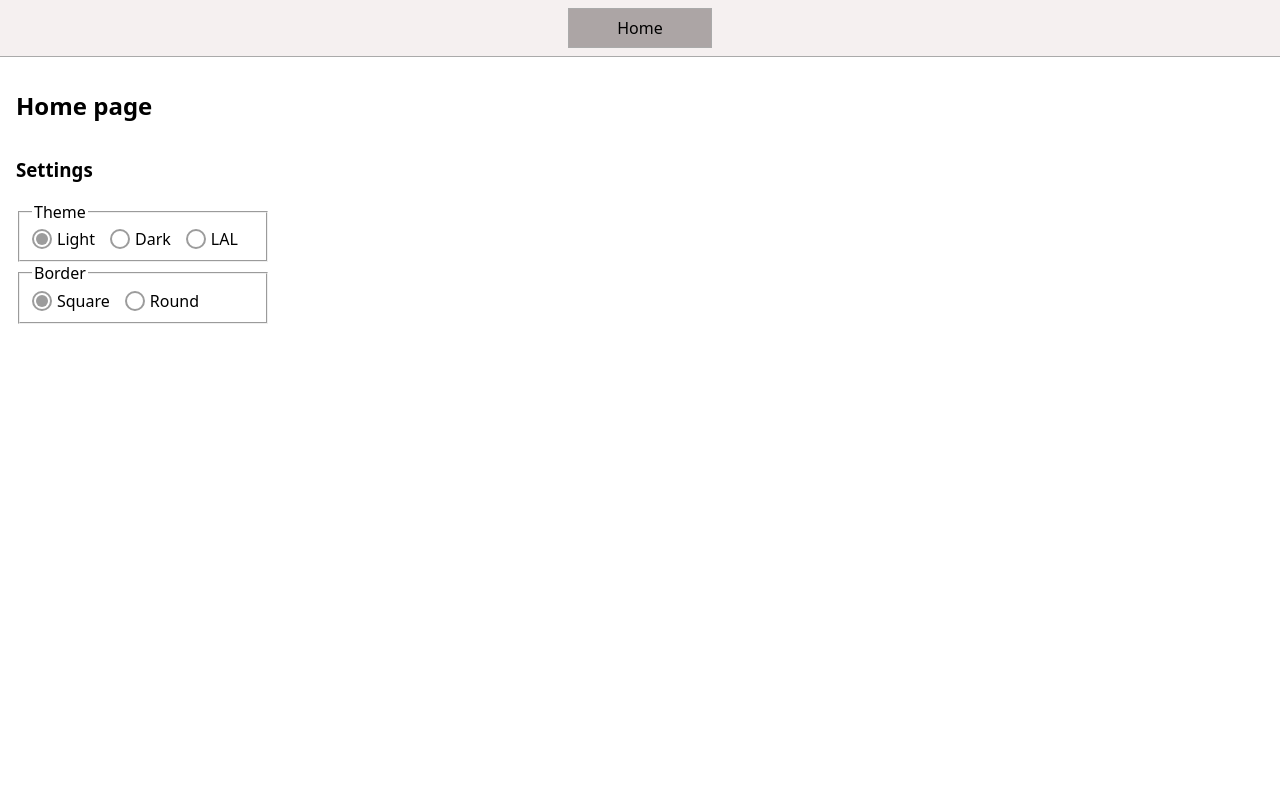
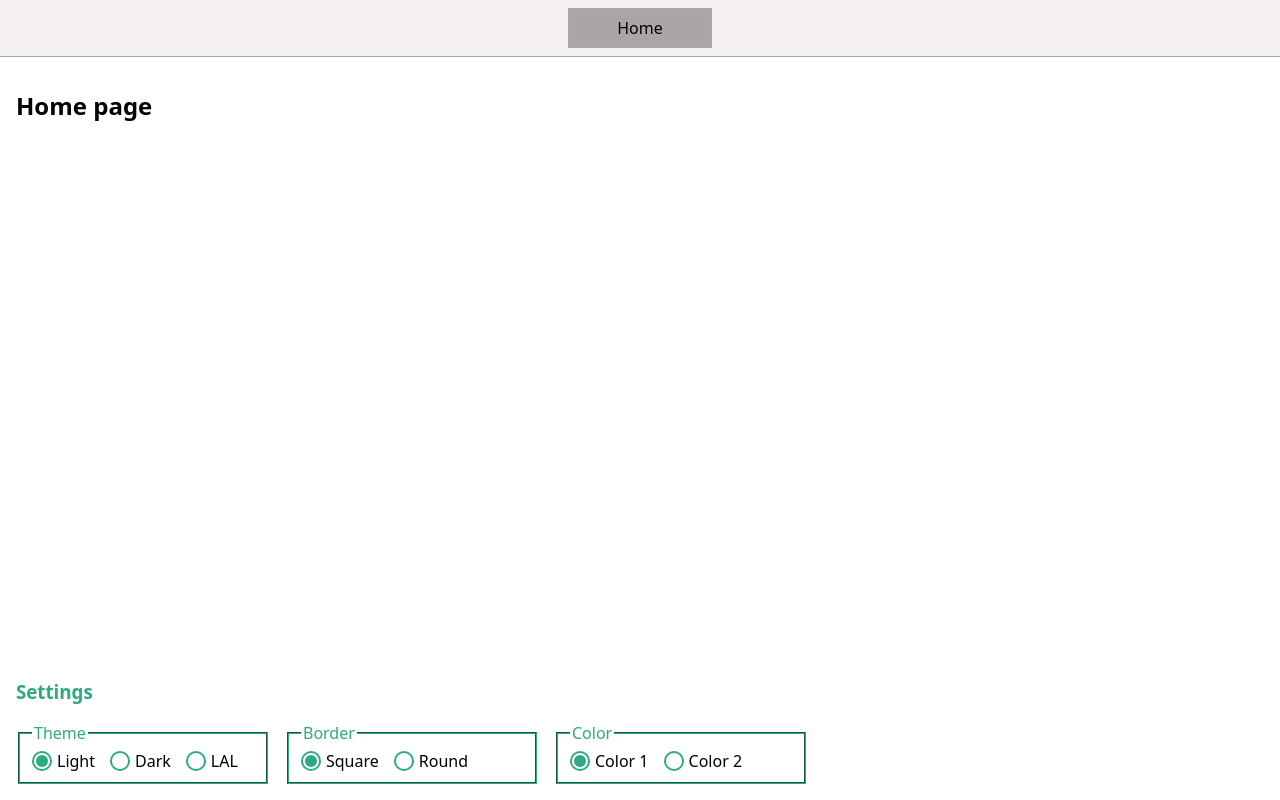
Before and after one commit to LukeRuozzi/theme-selector, a plain HTML site: page index.html in a window 1280 px wide. Drawn offline with Linux system fonts and the light colour scheme.

Commit message:
3 files modified

```diff
--- a/index.html
+++ b/index.html
@@ -17,41 +17,77 @@
     </nav>
     <main>
       <h1>Home page</h1>
+    </main>
+
+    <div class="settings-wrapper">
       <h3>Settings</h3>
+
+      <div class="settings-container">
         <fieldset class="settings">
           <legend>Theme</legend>
           <div class="radio-wrapper">
+            <label>
               <input type="radio" id="light" name="theme" />
               <div class="radio-check"></div>
-          <label for="light">Light</label>
+              Light
+            </label>
           </div>
 
           <div class="radio-wrapper">
+            <label>
               <input type="radio" id="dark" name="theme" />
               <div class="radio-check"></div>
-          <label for="dark">Dark</label>
+              Dark
+            </label>
           </div>
 
           <div class="radio-wrapper">
+            <label>
               <input type="radio" id="lal" name="theme" />
               <div class="radio-check"></div>
-          <label for="lal">LAL</label>
+              LAL
+            </label>
           </div>
         </fieldset>
+
         <fieldset class="settings">
           <legend>Border</legend>
           <div class="radio-wrapper">
+            <label>
               <input type="radio" id="square" name="border" />
               <div class="radio-check"></div>
-          <label for="square">Square</label>
+              Square
+            </label>
           </div>
 
           <div class="radio-wrapper">
+            <label>
               <input type="radio" id="round" name="border" />
               <div class="radio-check"></div>
-          <label for="round">Round</label>
+              Round
+            </label>
           </div>
         </fieldset>
-    </main>
+
+        <fieldset class="settings">
+          <legend>Color</legend>
+          <div class="radio-wrapper">
+            <label>
+              <input type="radio" id="color1" name="color" />
+              <div class="radio-check"></div>
+              Color 1
+            </label>
+          </div>
+
+          <div class="radio-wrapper">
+            <label>
+              <input type="radio" id="color2" name="color" />
+              <div class="radio-check"></div>
+              Color 2
+            </label>
+          </div>
+        </fieldset>
+      </div>
+    </div>
   </body>
 </html>
--- a/script.js
+++ b/script.js
@@ -8,6 +8,10 @@ const defaultUiSettings = [
   {
     key: 'border',
     value: 'square',
+  },
+  {
+    key: 'color',
+    value: 'color1',
   },
 ];
 
--- a/styles.css
+++ b/styles.css
@@ -8,6 +8,9 @@
 
   --radio-border-width: 2px;
   --radio-color: rgb(156, 156, 156);
+
+  --color1: rgb(44, 170, 128);
+  --color2: rgb(204, 57, 126);
 
   /* light */
   --color-light: #000;
@@ -69,11 +72,22 @@
   --border: var(--border-round);
 }
 
+[data-color='color1'] {
+  --customColor: var(--color1);
+}
+
+[data-color='color2'] {
+  --customColor: var(--color2);
+}
+
 body {
   margin: 0;
   font-family: system-ui, sans-serif;
   color: var(--color);
   background-color: var(--bkg);
+  display: flex;
+  flex-direction: column;
+  height: 100vh;
 }
 
 nav {
@@ -106,9 +120,7 @@ nav a[aria-current='page'] {
 
 main {
   padding: 1rem;
-  display: flex;
-  flex-direction: column;
-  justify-content: space-between;
+  flex-grow: 1;
 }
 
 h1 {
@@ -116,22 +128,42 @@ h1 {
   font-size: 1.5rem;
 }
 
+.settings-wrapper {
+  padding: 1rem;
+}
+
+.settings-wrapper h3 {
+  color: var(--customColor);
+}
+
+.settings-container {
+  display: flex;
+  flex-wrap: wrap;
+  gap: 5px 15px;
+}
+
 .settings {
   display: flex;
   gap: 15px;
-  max-width: 250px;
+  flex-basis: 250px;
   border-radius: var(--border);
+  border-color: var(--customColor);
+}
+
+legend {
+  color: var(--customColor);
 }
 
 .radio-wrapper {
   cursor: pointer;
   display: flex;
   align-items: center;
-  gap: 5px;
 }
 
-.radio-wrapper input,
-label {
+.radio-wrapper label {
+  display: flex;
+  align-items: center;
+  gap: 5px;
   cursor: pointer;
 }
 
@@ -143,8 +175,9 @@ label {
   width: 20px;
   height: 20px;
   border-radius: 50%;
-  border: 2px solid var(--radio-color);
+  border: 2px solid var(--customColor);
   position: relative;
+  cursor: pointer;
 }
 
 .radio-check::after {
@@ -152,10 +185,10 @@ label {
   position: absolute;
   inset: 2px;
   border-radius: 50%;
-  background-color: var(--radio-color);
+  background-color: var(--customColor);
   display: none;
 }
 
-.radio-wrapper > input[type='radio']:checked ~ .radio-check::after {
+.radio-wrapper input[type='radio']:checked ~ .radio-check::after {
   display: block;
 }
```
Lines whose indentation alone changed are shown as unchanged.
